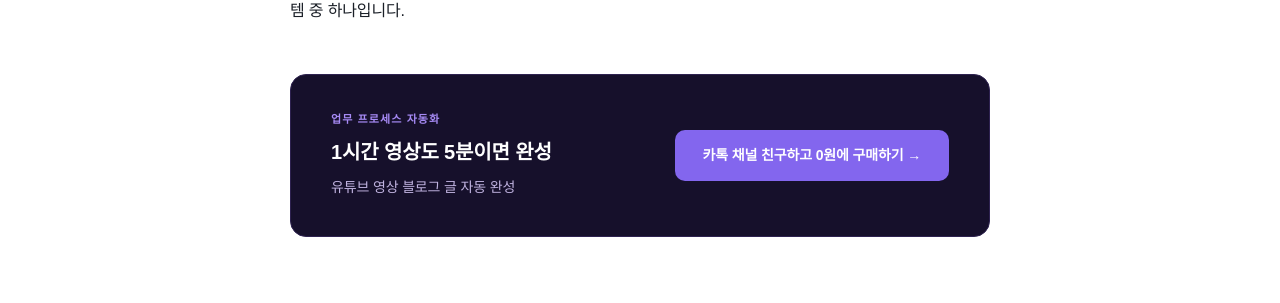
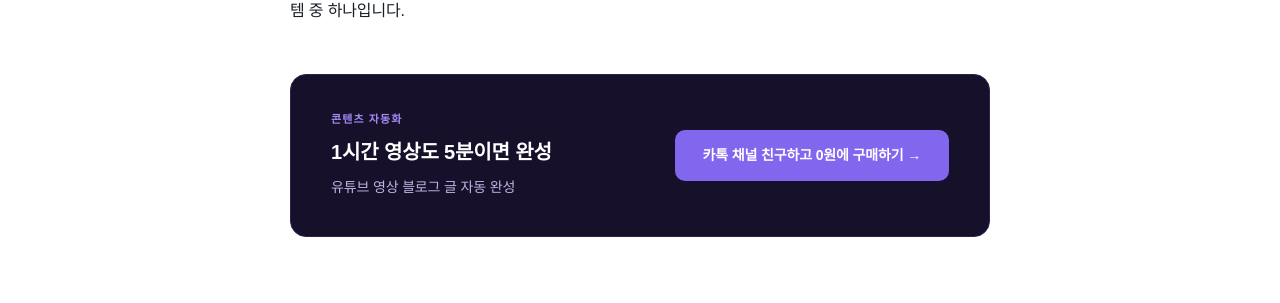
Before and after one commit to nsdlab26/blog, a Jekyll site: the page built from _posts/2026-03-30-youtube-to-blog.md, in a window 1280 px wide and 900 px high, scrolled down 3567 px. Shown: the part 147-450 px from the top of the window. Built offline with Jekyll 4.4.1, drawn with Linux system fonts in a browser that asks for light colours; some web fonts are replaced.

Commit message:
Update 2026-03-30-youtube-to-blog.md

```diff
--- a/_posts/2026-03-30-youtube-to-blog.md
+++ b/_posts/2026-03-30-youtube-to-blog.md
@@ -58,9 +58,9 @@ meta_description: "영상 하나로 블로그 글까지. 영상 스크립트 기
 <p style="font-size: 16px; font-weight: 400; line-height: 1.8; color: #1a1f27; margin-bottom: 18px;">콘텐츠 자동화는 프롬프트를 미리 작성해두더라도 항상 만족스러운 결과가 나올지 걱정이 많았는데요.<br /> 프로세스가 이렇게 바뀌니까 심리적 부담감도, 투입되는 시간도 줄어서 개인적으로는 정말 만족스러운 시스템 중 하나입니다.</p>
 </section>
 <p style="margin-top: 32px;"> </p>
-  <div style="background:#16102b; border-radius:16px; padding:36px 40px; border:1px solid #2e2250; margin-bottom:60px; display:flex; align-items:center; justify-content:space-between; gap:24px; flex-wrap:wrap;">
+<div style="background:#16102b; border-radius:16px; padding:36px 40px; border:1px solid #2e2250; margin-bottom:60px; display:flex; align-items:center; justify-content:space-between; gap:24px; flex-wrap:wrap;">
   <div style="flex:1; min-width:240px;">
-    <div style="font-size:11px; font-weight:700; letter-spacing:0.1em; color:#a78bf6; margin-bottom:10px; text-transform:uppercase;">업무 프로세스 자동화</div>
+    <div style="font-size:11px; font-weight:700; letter-spacing:0.1em; color:#a78bf6; margin-bottom:10px; text-transform:uppercase;">콘텐츠 자동화</div>
     <h3 style="margin:0 0 10px; font-size:20px; font-weight:900; color:#fff; line-height:1.4;">1시간 영상도 5분이면 완성 </h3>
     <p style="margin:0; font-size:14px; color:#C0B3E0; line-height:1.7;">유튜브 영상 블로그 글 자동 완성</p>
   </div>
```
